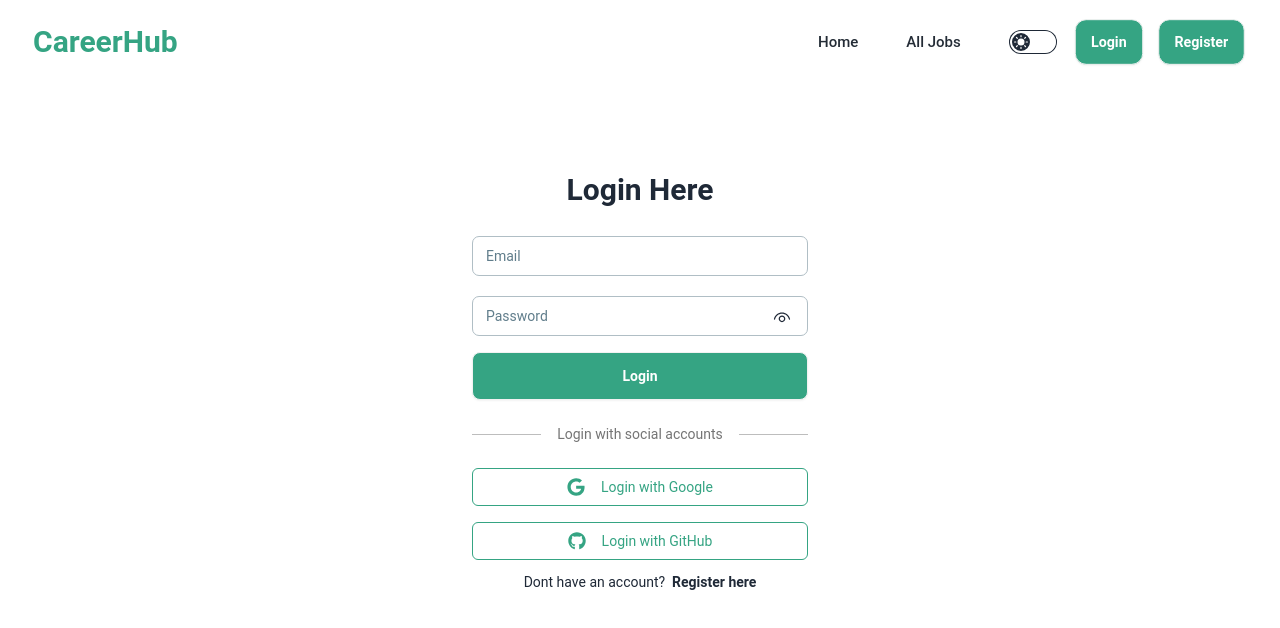
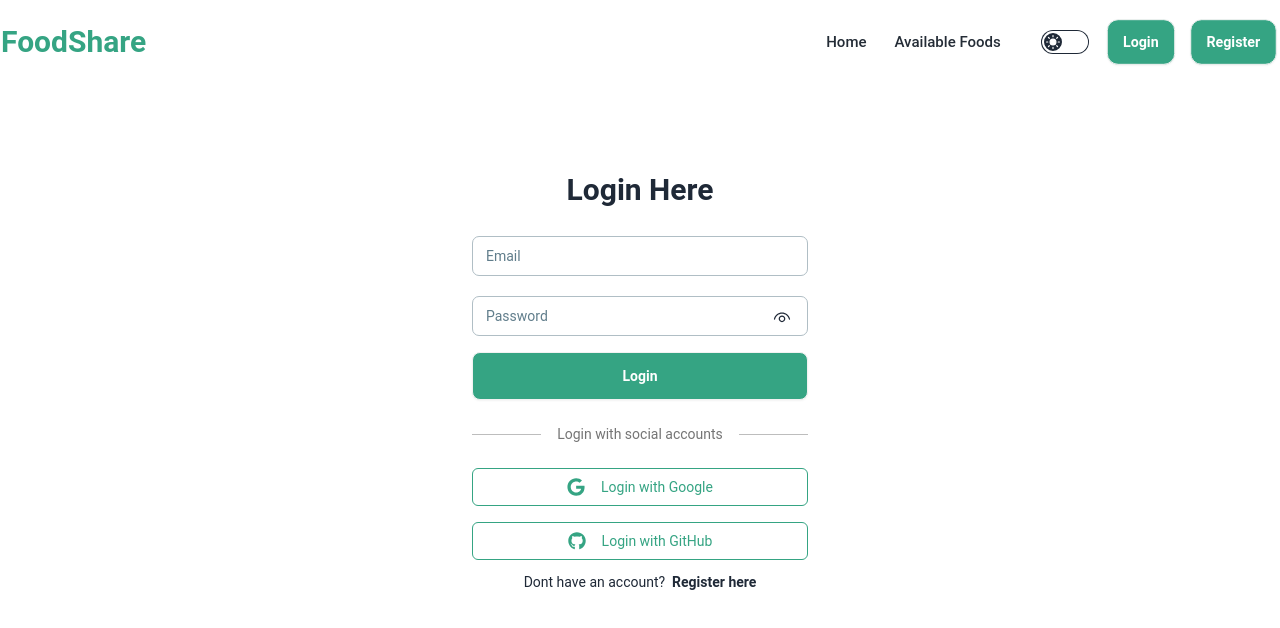
Before and after one commit to Sadiqur057/CareerHub-client, a React (Vite) app: page /login in a window 1280 px wide. Shown: the top 628 px of the page. Built offline with nearby package versions, Linux system fonts and the light colour scheme; no server answers.

Commit message:
customized navbar

```diff
--- a/src/pages/shared/NavBar.jsx
+++ b/src/pages/shared/NavBar.jsx
@@ -44,9 +44,9 @@ export function NavBar() {
 
 
   const activeStyles =
-    "lg:border-b transition duration-300 ease-in-out px-3 border-c-primary font-bold hover:bg-c-primary hover:text-[#fff] text-[15px] my-2 lg:my-0 mx-0 hover:rounded py-2";
+    "lg:border-y transition duration-300 ease-in-out px-3 border-c-primary font-bold hover:bg-c-primary hover:text-[#fff] text-[15px] my-2 lg:my-0 mx-0 hover:rounded py-2";
   const inactiveStyles =
-    "px-3  font-medium border-y border-transparent   mx-1  hover:font-black-800 rounded hover:bg-base-200  text-[15px] my-2 lg:my-0 mx-0 py-2";
+    "px-1  font-medium border-y border-transparent   mx-1  hover:font-black-800 rounded hover:bg-base-200  text-[15px] my-2 lg:my-0 mx-0 py-2";
 
   const links = (
     <>
@@ -57,45 +57,37 @@ export function NavBar() {
         Home
       </NavLink>
       <NavLink
-        to="/tourist-spots"
+        to="/all-foods"
         className={({ isActive }) => (isActive ? activeStyles : inactiveStyles)}
       >
-        All Jobs
+        Available Foods
       </NavLink>
 
       {user && (
         <>
           <NavLink
-            to="/add-tourist-spot"
+            to="/add-food"
             className={({ isActive }) =>
               isActive ? activeStyles : inactiveStyles
             }
           >
-            Applied Jobs
+            Add Food
           </NavLink>
           <NavLink
-            to="/my-tourist-spot"
+            to="/my-foods"
             className={({ isActive }) =>
               isActive ? activeStyles : inactiveStyles
             }
           >
-            Add A Job
+            Manage My Foods
           </NavLink>
           <NavLink
-            to="/my-tourist-spot"
+            to="/requested-foods"
             className={({ isActive }) =>
               isActive ? activeStyles : inactiveStyles
             }
           >
-            My Jobs
-          </NavLink>
-          <NavLink
-            to="/my-tourist-spot"
-            className={({ isActive }) =>
-              isActive ? activeStyles : inactiveStyles
-            }
-          >
-            Blogs
+            My Food Request
           </NavLink>
         </>
       )}
@@ -110,21 +102,21 @@ export function NavBar() {
   }, []);
 
   const navList = (
-    <ul className="mt-2 mb-4 flex flex-col lg:gap-4 lg:mb-0 lg:mt-0 lg:flex-row lg:items-center">
+    <ul className="mt-2 mb-4 flex flex-col lg:gap-3 lg:mb-0 lg:mt-0 lg:flex-row lg:items-center">
       {links}
     </ul>
   );
 
   const darkNav =
-    "sticky top-0 z-10 h-max max-w-full rounded-none px-4 lg:px-8 l bg-neutral text-white border-none";
+    "sticky top-0 z-10 h-max max-w-full rounded-none px-4 lg:px-0 l bg-neutral text-white border-none";
   const lightNav =
-    "sticky top-0 z-10 h-max max-w-full rounded-none px-4 lg:px-8   text-c-black";
+    "sticky top-0 z-10 h-max max-w-full rounded-none px-4 lg:px-0   text-c-black";
   return (
     <div className="max-h-[768px] w-full overflow-hidden border-0 outline-none">
       <Navbar className={theme === "light" ? lightNav : darkNav}>
         <div className="flex items-center justify-between h-[40px] md:h-[50px]">
           <Typography className="text-c-primary mr-4 cursor-pointer font-bold text-[28px] md:text-3xl ">
-            <Link to="/">CareerHub</Link>
+            <Link to="/">FoodShare</Link>
           </Typography>
           <div className="flex items-center gap-4">
             <div className="mr-4 hidden lg:block">{navList}</div>
```
